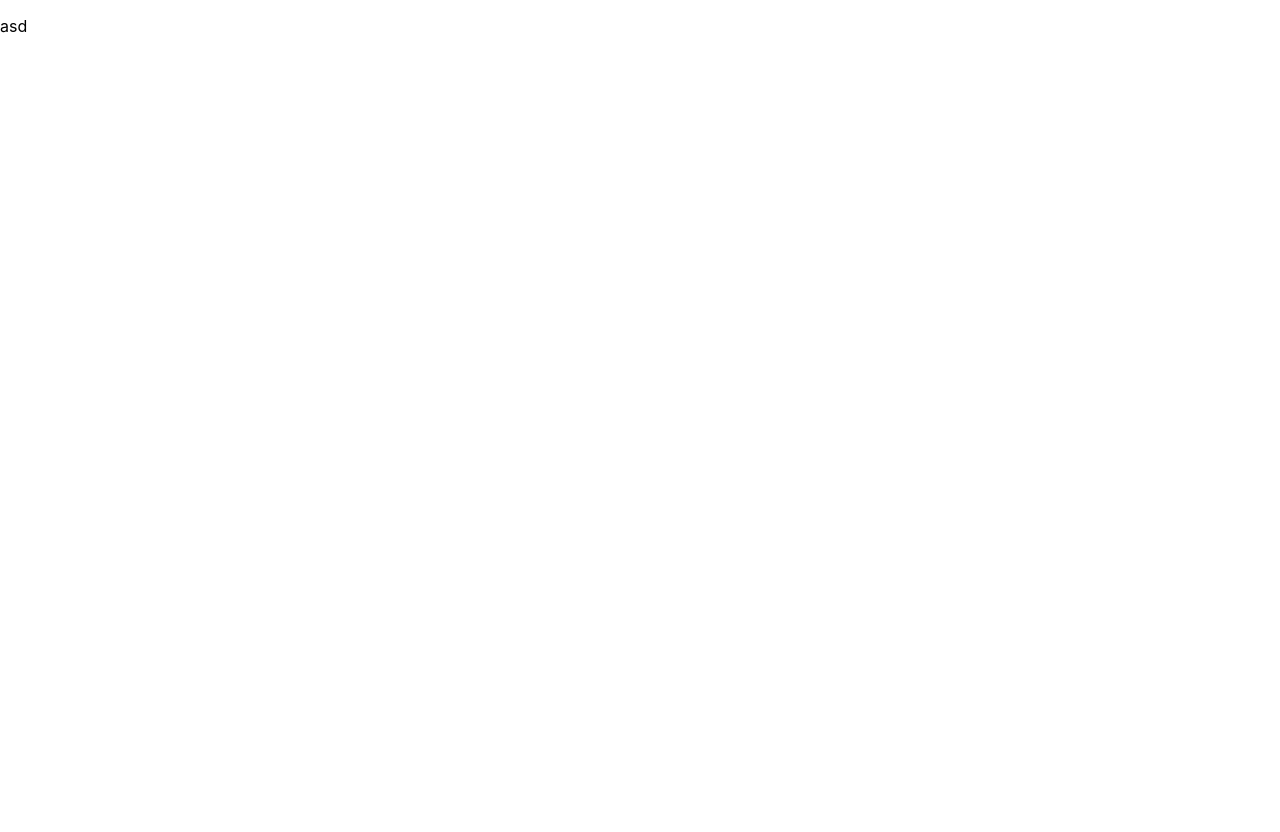
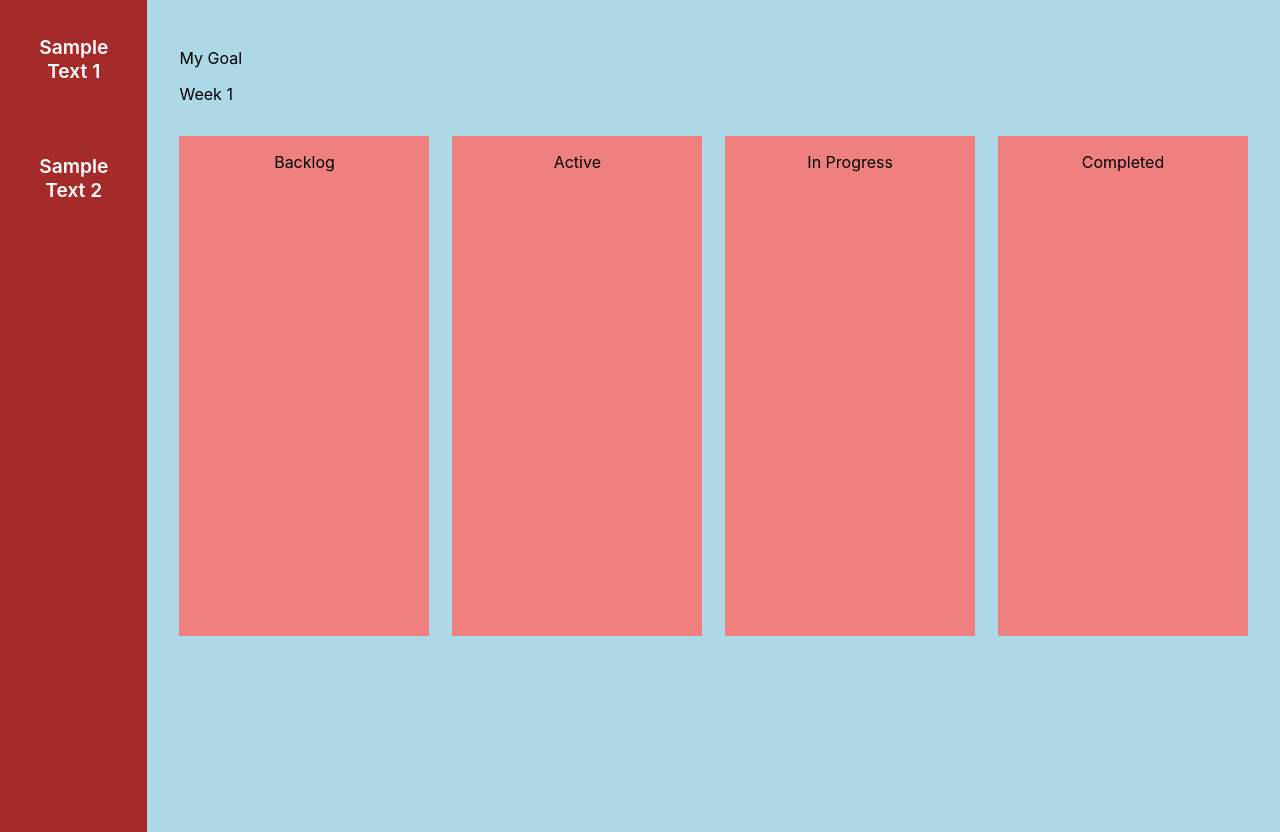
Before and after one commit to AlejandroALopez/saas-client, a React (Create React App) app: page /week in a window 1280 px wide. Before the commit the page ends 800 px from the top, so only its background shows below. Built offline with nearby package versions, Linux system fonts and the light colour scheme.

Commit message:
starting week page

```diff
--- a/src/components/header/index.tsx
+++ b/src/components/header/index.tsx
@@ -18,6 +18,4 @@ function Header() {
   );
 }
 
-// add some routes: https://reactrouter.com/en/main/route/route
-
 export default Header;
--- /dev/null
+++ b/src/components/navigation/index.tsx
@@ -0,0 +1,18 @@
+import React from 'react';
+// import { Link } from 'react-router-dom';
+import './style.css';
+
+function Navigation() {
+  return (
+    <div className="Navigation">
+      <div className="nav-item">
+        <p>Sample Text 1</p>
+      </div>
+      <div className="nav-item">
+        <p>Sample Text 2</p>
+      </div>
+    </div>
+  );
+}
+
+export default Navigation;
--- /dev/null
+++ b/src/components/navigation/style.css
@@ -0,0 +1,18 @@
+.Navigation {
+  margin: 0;
+  padding: 1em 2em;
+  width: 100px;
+  min-height: 100vh;
+  background-color: brown;
+  text-align: center;
+
+  display: flex;
+  flex-direction: column;
+  gap: 2em;
+
+  p {
+    font-size: larger;
+    font-weight: 600;
+    color: white;
+  }
+}
--- a/src/pages/landing/index.tsx
+++ b/src/pages/landing/index.tsx
@@ -1,7 +1,7 @@
 import React from 'react';
 import { Link } from 'react-router-dom';
+import Header from '../../components/header';
 import './style.css';
-import Header from '../../components/header';
 
 function Landing() {
 
--- a/src/pages/week/index.tsx
+++ b/src/pages/week/index.tsx
@@ -1,15 +1,30 @@
 import React from 'react';
+import Navigation from '../../components/navigation';
 import './style.scss';
 
 function WeekPage() {
+    const goal: string = "My Goal";
+    const weekNumber: number = 1;
+    const columns: string[] = ["Backlog", "Active", "In Progress", "Completed"]
 
-  return (
-    <div>
-      <div className="Week-Page">
-        <p>asd</p>
-      </div>
-    </div>
-  );
+    return (
+        <div className="two-cols-container">
+            <Navigation />
+            <div className="Week-Page">
+                <div className="week-info">
+                    <p className="week-goal">{goal}</p>
+                    <p className="week-number">Week {weekNumber}</p>
+                </div>
+                <div className="kanban-container">
+                    {columns.map((col) => (
+                        <div key={col} className="kanban-column">
+                            <p>{col}</p>
+                        </div>
+                    ))}
+                </div>
+            </div>
+        </div>
+    );
 }
 
 export default WeekPage;
--- a/src/pages/week/style.scss
+++ b/src/pages/week/style.scss
@@ -0,0 +1,25 @@
+.two-cols-container {
+    // background-color: lightblue;
+    display: flex;
+    flex-direction: row;
+}
+
+.Week-Page {
+    background-color: lightblue;
+    width: 100%;
+    padding: 2em;
+}
+
+.kanban-container {
+    margin: 2em 0;
+    display: flex;
+    flex-direction: row;
+    justify-content: space-between;
+}
+
+.kanban-column {
+    background-color: lightcoral;
+    width: 250px;
+    height: 500px;
+    text-align: center;
+}
```
